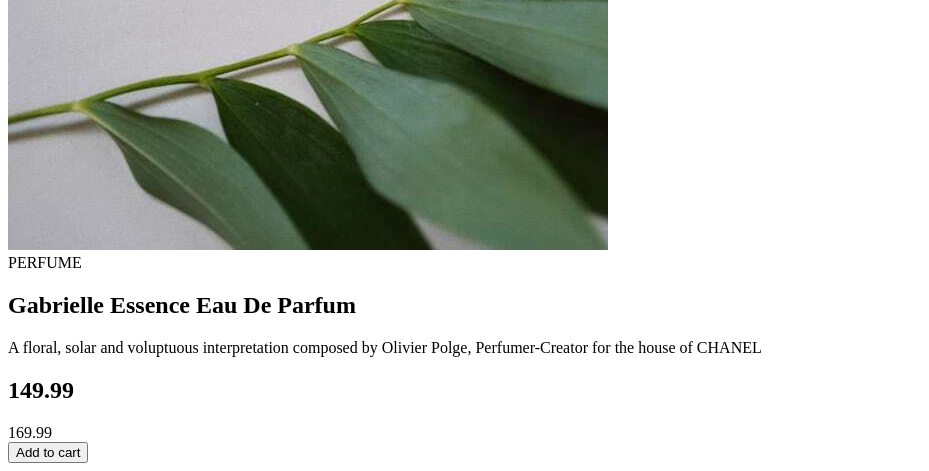
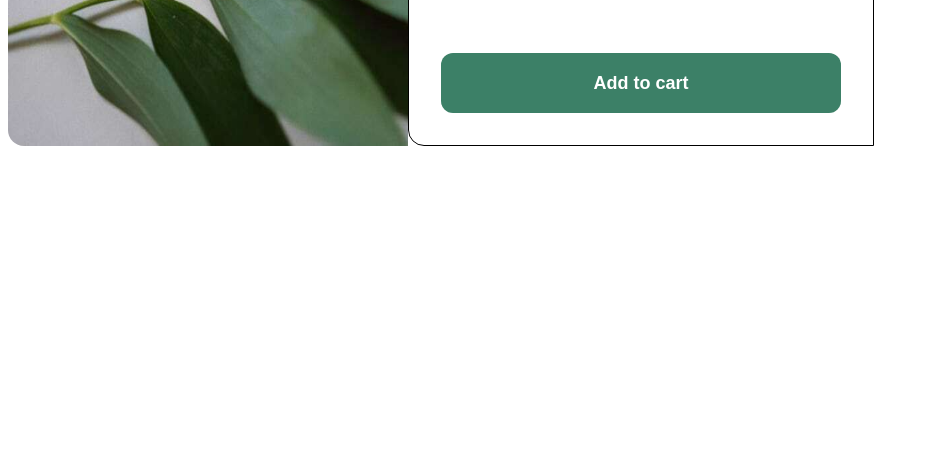
Before and after one commit to AChanchari/reto-07, a plain HTML site: page index.html in a window 1280 px wide. Shown: the part 658-1129 px from the top of the page, without its empty margins (0-929 px from the left). After the commit the page ends 812 px from the top, so only its background shows below. Drawn offline with Linux system fonts and the light colour scheme.

Commit message:
fin del proyecto

```diff
--- a/index.html
+++ b/index.html
@@ -4,18 +4,92 @@
     <meta charset="UTF-8">
     <meta name="viewport" content="width=device-width, initial-scale=1.0">
     <title>Document</title>
+    <link rel="preconnect" href="https://fonts.googleapis.com">
+    <link rel="preconnect" href="https://fonts.gstatic.com" crossorigin>
+     <link href="https://fonts.googleapis.com/css2?family=Fraunces:ital,opsz,wght@0,9..144,100..900;1,9..144,100..900&family=Montserrat:ital,wght@0,100..900;1,100..900&display=swap" rel="stylesheet">
+
+    <style>
+        section {
+            display: flex;
+
+        }
+        section img {
+            width: 400px;
+            border-top-left-radius: 16px;
+            border-bottom-left-radius: 16px;
+             }
+        .product {
+            width: 400px;
+            border: 1px solid #000;
+            border-radius: 0 16px 0 16px;
+            padding: 32px;
+             }
+
+        #perfume {
+            font-family: 'Montserrat';
+            font-weight: 500;
+            letter-spacing: 5px;
+        }
+        section div h1 {
+            font-family: 'Fraunces';
+            font-weight: 700;
+            font-size: 64px;
+        }
+        section div p {
+            font-family: 'Montserrat';
+            font-weight: 500;
+            font-size: 24px;
+        }
+        #price {
+            display: flex;
+            align-items: center;
+            width: 100%;
+        }
+        #price h2 {
+            font-family: 'Fraunces';
+            font-size: 48px;
+            color: hsl(158, 36%, 37%);
+            margin-right: 15px;
+        }
+        #price span {
+            font-family: 'Montserrat';
+            font-size: 20px;
+
+        }
+        button {
+            display: flex;
+            justify-content: center;
+            align-items: center;
+            width: 100%;
+            background-color: hsl(158, 36%, 37%);
+            border-radius: 12px;
+            height: 60px;
+            border: none;
+            color: #fff;
+            font-size: 18px;
+            font-weight: 700;
+
+        }
+
+        #cart-shop{
+            width: 24px;
+            margin-right: 16px;
+        }
+    </style>
+
 </head>
 <body>
     <section>
-        <img src="./images/image-product-desktop.jpg" alt="">
-        <div>
-            <span>PERFUME</span>
+        <img src="./images/image-product-desktop.jpg" alt="CHANEL">
+        <div class="product">
+            <span id="perfume">PERFUME</span>
             <h1>Gabrielle Essence Eau De Parfum</h1>
             <p>A floral, solar and voluptuous interpretation composed by Olivier Polge, Perfumer-Creator for the house of CHANEL</p>
-            <div>
+            <div id="price">
                 <h2>149.99</h2>
                 <span>169.99</span>
-            </div>
+            </div >
+            <img id="cart-shop" src="./images/icon-cart.svg" alt="cart">
             <button>Add to cart</button>
         </div>
     </section>
```
